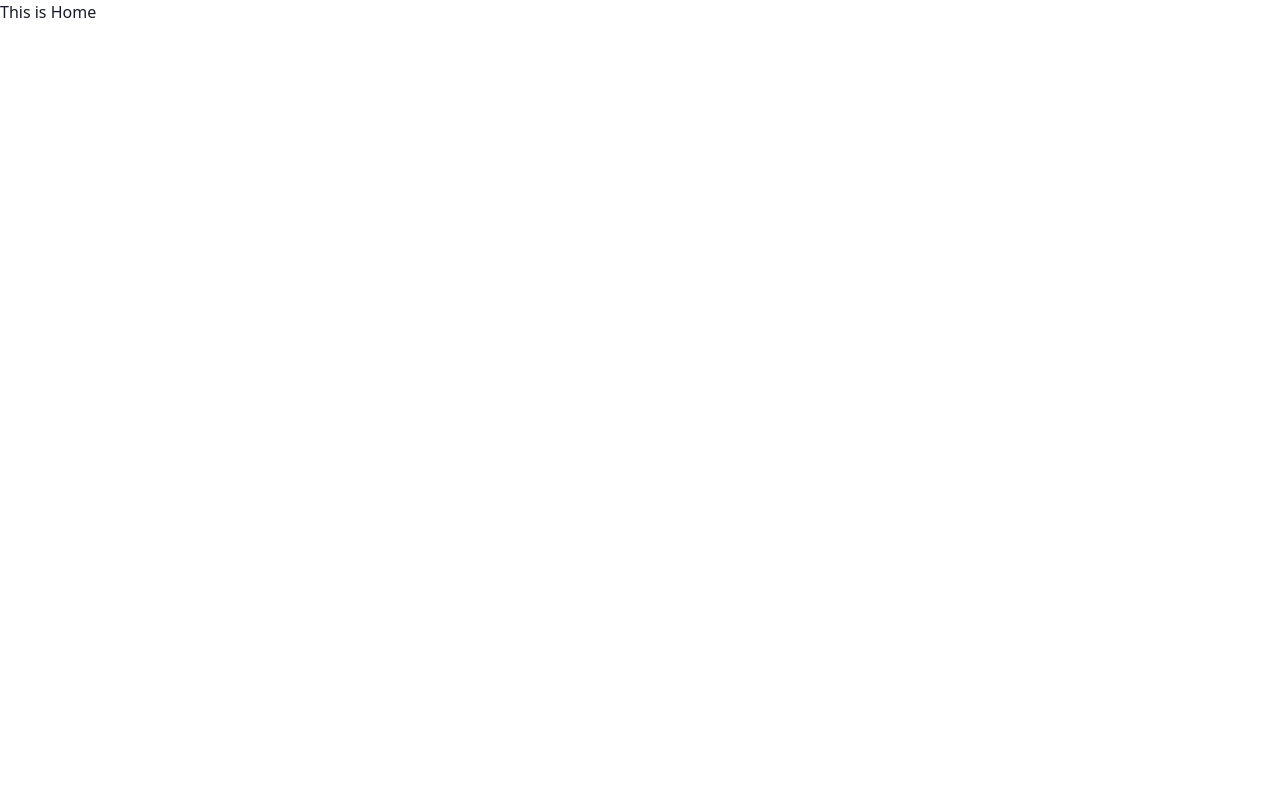
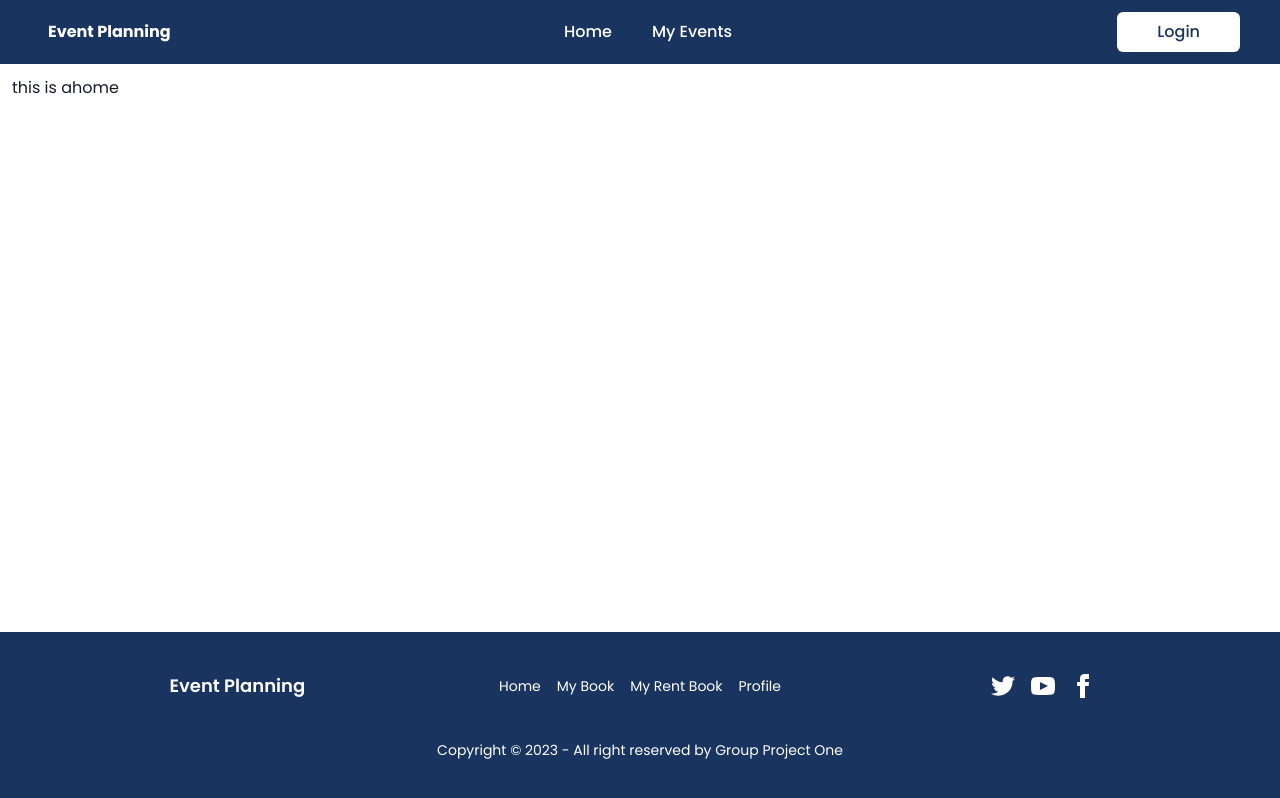
Before and after one commit to Azhari12/event-planning, a React (Vite) app: page / in a window 1280 px wide. Built offline with nearby package versions, Linux system fonts and the light colour scheme.

Commit message:
add components navbar inside Layout and footer

```diff
--- /dev/null
+++ b/src/components/Footer.tsx
@@ -0,0 +1,65 @@
+import { FC } from "react";
+
+const Footer: FC = () => {
+  return (
+    <footer className="footer footer-center p-10 bg-button text-white ">
+      <div className=" grid min-[400px]:grid-cols-1  sm:grid-cols-1 md:grid-cols-2 lg:grid-cols-3 w-full">
+        <div>
+          <a href="#" className="flex">
+            <span className="self-center text-lg font-semibold whitespace-nowrap text-library-logo">
+              Event Planning{" "}
+            </span>
+          </a>
+        </div>
+        <div className="grid grid-flow-col gap-4">
+          <a className="link link-hover">Home</a>
+          <a className="link link-hover">My Book</a>
+          <a className="link link-hover">My Rent Book</a>
+          <a className="link link-hover">Profile</a>
+        </div>
+        <div>
+          <div className="grid grid-flow-col gap-4">
+            <a>
+              <svg
+                xmlns="http://www.w3.org/2000/svg"
+                width="24"
+                height="24"
+                viewBox="0 0 24 24"
+                className="fill-current"
+              >
+                <path d="M24 4.557c-.883.392-1.832.656-2.828.775 1.017-.609 1.798-1.574 2.165-2.724-.951.564-2.005.974-3.127 1.195-.897-.957-2.178-1.555-3.594-1.555-3.179 0-5.515 2.966-4.797 6.045-4.091-.205-7.719-2.165-10.148-5.144-1.29 2.213-.669 5.108 1.523 6.574-.806-.026-1.566-.247-2.229-.616-.054 2.281 1.581 4.415 3.949 4.89-.693.188-1.452.232-2.224.084.626 1.956 2.444 3.379 4.6 3.419-2.07 1.623-4.678 2.348-7.29 2.04 2.179 1.397 4.768 2.212 7.548 2.212 9.142 0 14.307-7.721 13.995-14.646.962-.695 1.797-1.562 2.457-2.549z"></path>
+              </svg>
+            </a>
+            <a>
+              <svg
+                xmlns="http://www.w3.org/2000/svg"
+                width="24"
+                height="24"
+                viewBox="0 0 24 24"
+                className="fill-current"
+              >
+                <path d="M19.615 3.184c-3.604-.246-11.631-.245-15.23 0-3.897.266-4.356 2.62-4.385 8.816.029 6.185.484 8.549 4.385 8.816 3.6.245 11.626.246 15.23 0 3.897-.266 4.356-2.62 4.385-8.816-.029-6.185-.484-8.549-4.385-8.816zm-10.615 12.816v-8l8 3.993-8 4.007z"></path>
+              </svg>
+            </a>
+            <a>
+              <svg
+                xmlns="http://www.w3.org/2000/svg"
+                width="24"
+                height="24"
+                viewBox="0 0 24 24"
+                className="fill-current"
+              >
+                <path d="M9 8h-3v4h3v12h5v-12h3.642l.358-4h-4v-1.667c0-.955.192-1.333 1.115-1.333h2.885v-5h-3.808c-3.596 0-5.192 1.583-5.192 4.615v3.385z"></path>
+              </svg>
+            </a>
+          </div>
+        </div>
+      </div>
+      <div>
+        <p>Copyright © 2023 - All right reserved by Group Project One</p>
+      </div>
+    </footer>
+  );
+};
+
+export default Footer;
--- a/src/components/Layout.tsx
+++ b/src/components/Layout.tsx
@@ -1,11 +1,84 @@
 import { FC, ReactNode } from "react";
+import Footer from "./Footer";
+// import Navbar from "./Navbar";
 
 interface Props {
   children: ReactNode;
 }
 
-const Layout: FC = () => {
-  return <div></div>;
+const Layout: FC<Props> = (props) => {
+  const { children } = props;
+  return (
+    <div className="flex flex-col h-screen w-full overflow-auto ">
+      <div className="drawer min-h-screen h-full">
+        <input id="my-drawer-3" type="checkbox" className="drawer-toggle" />
+        <div className="drawer-content flex flex-col">
+          <div className=" h-full">
+            <div className="w-full navbar bg-button text-white p-0">
+              <div className="flex-none lg:hidden">
+                <label
+                  htmlFor="my-drawer-3"
+                  className="btn btn-square btn-ghost"
+                >
+                  <svg
+                    xmlns="http://www.w3.org/2000/svg"
+                    fill="none"
+                    viewBox="0 0 24 24"
+                    className="inline-block w-6 h-6 stroke-current"
+                  >
+                    <path
+                      strokeLinecap="round"
+                      strokeLinejoin="round"
+                      strokeWidth="2"
+                      d="M4 6h16M4 12h16M4 18h16"
+                    ></path>
+                  </svg>
+                </label>
+              </div>
+              <div className="flex-initial px-2 ml-10 font-bold ">
+                Event Planning
+              </div>
+              <div className="flex-1 hidden lg:block ">
+                <div className=" flex w-full justify-center font-medium">
+                  <a className=" p-5">Home</a>
+                  <a className=" p-5">My Events</a>
+                </div>
+              </div>
+              <div className="flex-none hidden lg:block mr-10">
+                <ul className="menu menu-horizontal">
+                  <li>
+                    <button className=" bg-white px-10 py-2 text-button rounded-md transition-all font-medium">
+                      Login
+                    </button>
+                  </li>
+                </ul>
+              </div>
+            </div>
+            <div className="container mx-auto bg-center bg-cover bg-no-repeat flex flex-col p-3">
+              {children}
+            </div>
+          </div>
+          <Footer />
+        </div>
+        <div className="drawer-side">
+          <label htmlFor="my-drawer-3" className="drawer-overlay"></label>
+          <ul className="menu p-4 w-80 bg-base-100">
+            <li>
+              <button className=" bg-button px-10 py-2 text-white rounded-3xl transition-all mt-5">
+                Sign In
+              </button>
+            </li>
+            <li>
+              <a className=" p-5">Home</a>
+            </li>
+            <li>
+              <a className=" p-5">My Events</a>
+            </li>
+          </ul>
+        </div>
+      </div>
+    </div>
+  );
 };
 
 export default Layout;
--- a/src/pages/index.tsx
+++ b/src/pages/index.tsx
@@ -1,9 +1,14 @@
 import { useState, FC } from "react";
 import reactLogo from "./assets/react.svg";
 import viteLogo from "/vite.svg";
+import Layout from "@/components/Layout";
 
 const Home: FC = () => {
-  return <div className="App">This is Home</div>;
+  return (
+    <Layout>
+      <div>this is ahome</div>
+    </Layout>
+  );
 };
 
 export default Home;
--- a/src/styles/index.css
+++ b/src/styles/index.css
@@ -4,6 +4,7 @@
 
 body {
   margin: 0;
+  font-family: "Poppins", sans-serif;
 }
 
 .poppin {
```
